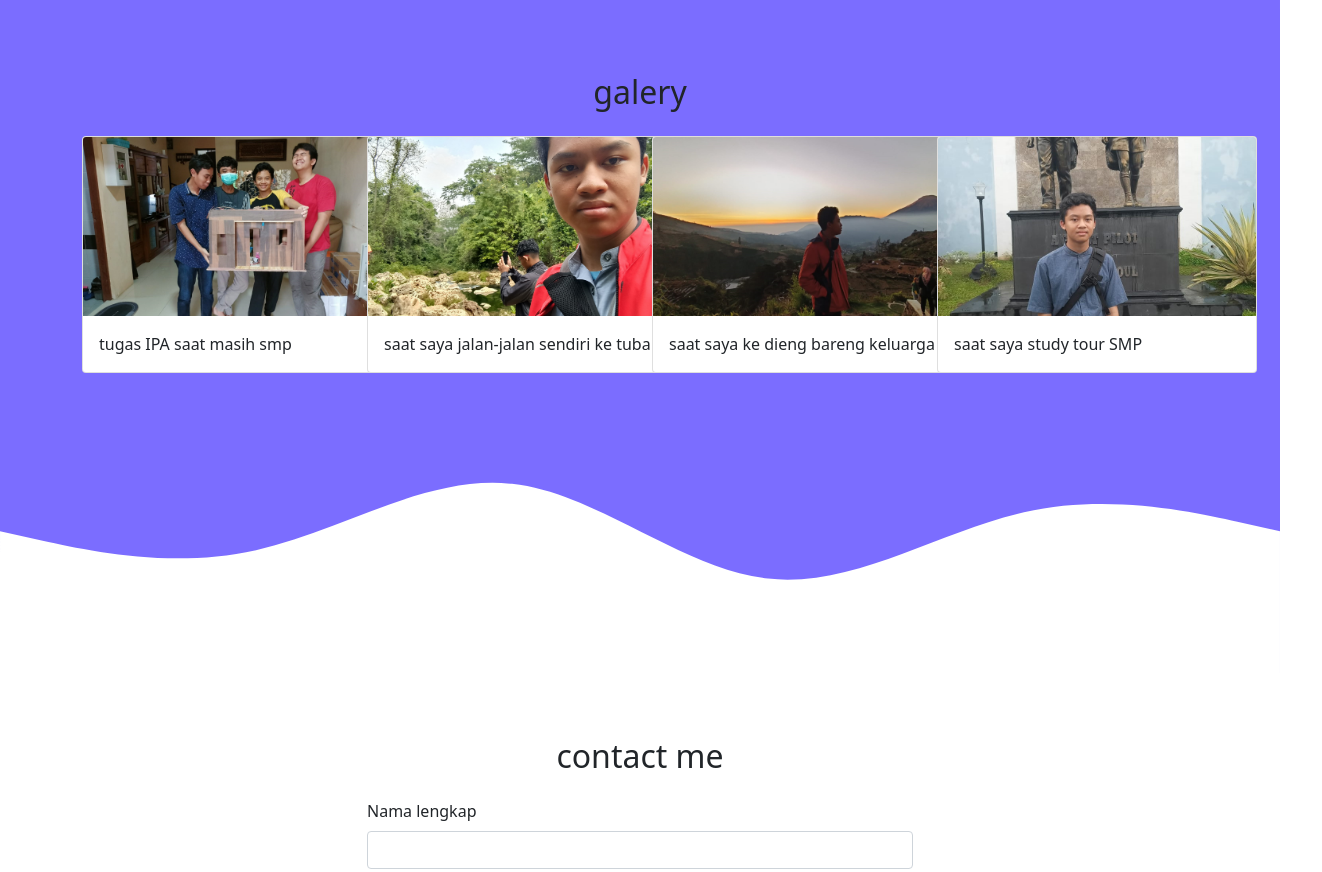
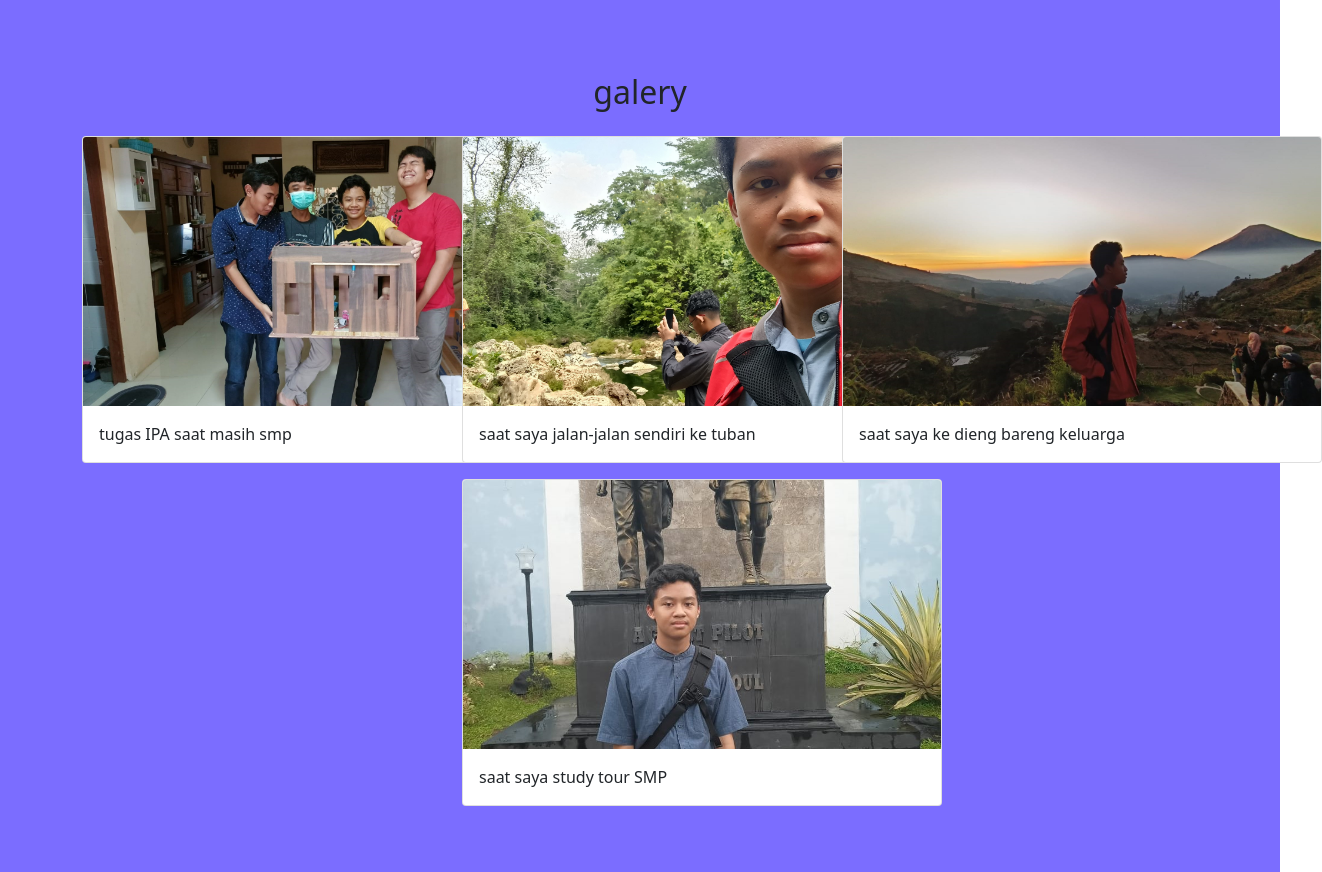
Before and after one commit to Dxsul/Dxsul.github.io, a plain HTML site: page index.html in a window 1280 px wide. Shown: the part 1280-2152 px from the top of the page, 1322 px wide, since content can reach past the window. Drawn offline with nearby package versions, Linux system fonts and the light colour scheme.

Commit message:
Add files via upload

```diff
--- a/index.html
+++ b/index.html
@@ -87,32 +87,32 @@
             </div>
           </div>
           <div class="row justify-content-center">
-            <div class="col-md-3 mb-3">
-              <div class="card" style="width: 20rem; ">
+            <div class="col-md-4 mb-3">
+              <div class="card" style="width: 30rem; ">
                 <img src="img/galeri/2.jpeg" class="card-img-top" alt="galery 1"/>
                 <div class="card-body">
                   <p class="card-text">tugas IPA saat masih smp</p>
               </div>
             </div>
           </div>
-            <div class="col-md-3 mb-3">
-              <div class="card" style="width: 20rem;">
+            <div class="col-md-4 mb-3">
+              <div class="card" style="width: 30rem;">
                 <img src="img/galeri/1.jpeg" class="card-img-top" alt="galery 2"/>
                 <div class="card-body">
                   <p class="card-text">saat saya jalan-jalan sendiri ke tuban</p>
               </div>
             </div>
           </div>
-          <div class="col-md-3 mb-3">
-            <div class="card" style="width: 20rem;">
+          <div class="col-md-4 mb-3">
+            <div class="card" style="width: 30rem;">
               <img src="img/galeri/3.jpeg" class="card-img-top" alt="galery 3"/>
               <div class="card-body">
                 <p class="card-text">saat saya ke dieng bareng keluarga</p>
             </div>
           </div>
         </div>
-          <div class="col-md-3 mb-3">
-            <div class="card" style="width: 20rem;">
+          <div class="col-md-4 mb-3">
+            <div class="card" style="width: 30rem;">
               <img src="img/galeri/4.jpeg" class="card-img-top" alt="galery 3"/>
               <div class="card-body">
                 <p class="card-text">saat saya study tour SMP</p>
```
